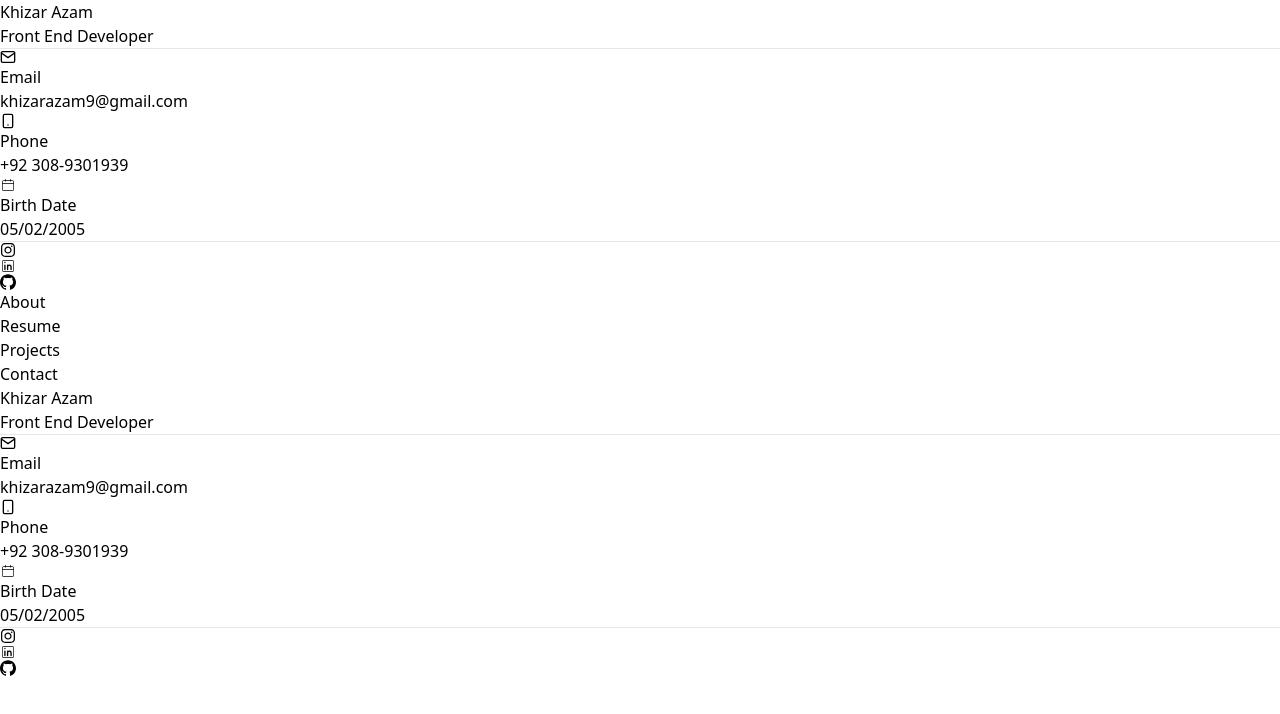
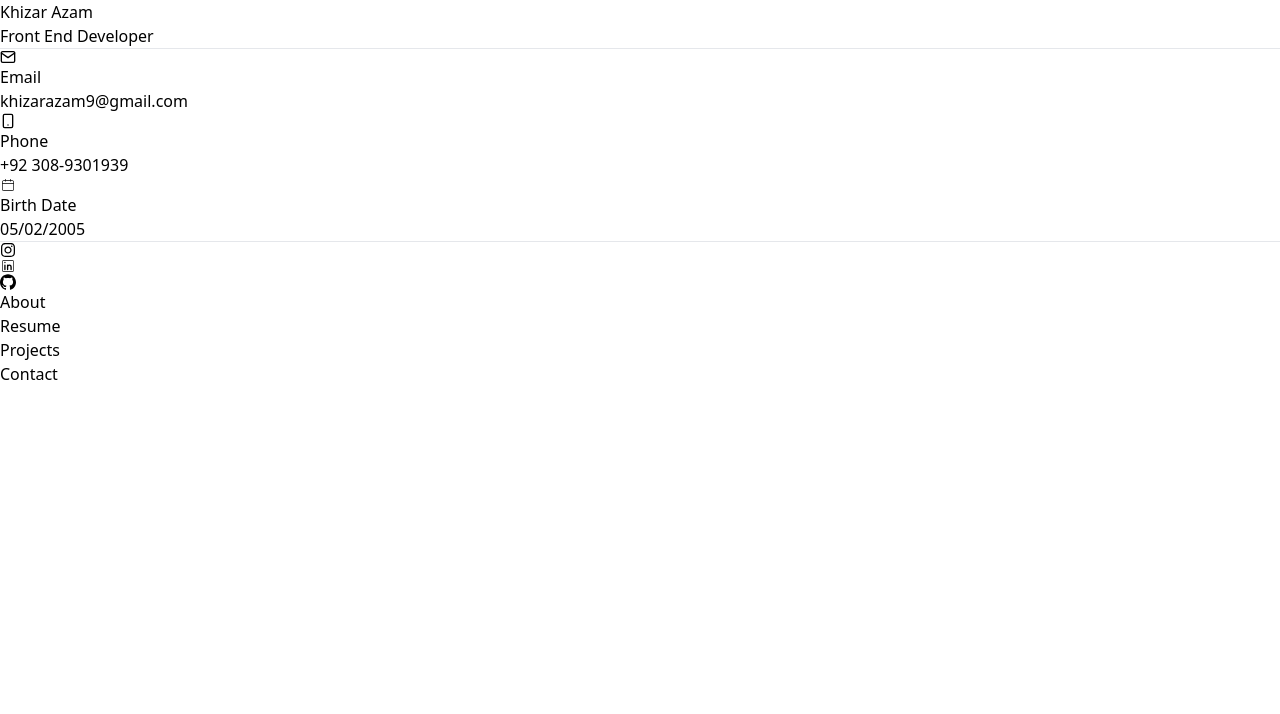
Before and after one commit to Khizarazam/portfolio-2, a React (Vite) app: page / in a window 1280 px wide. Shown: the top 714 px of the page. Built offline with nearby package versions, Linux system fonts and the light colour scheme.

Commit message:
Update main.jsx

```diff
--- a/src/main.jsx
+++ b/src/main.jsx
@@ -14,7 +14,6 @@ ReactDOM.createRoot(document.getElementById('root')).render(
     <HashRouter>
       <Routes>
         <Route path='/' element={<App />}>
-          <Route index element={<Home />}/>
           <Route path='about' element={<About />}/>
           <Route path='resume' element={<Resume />}/>
           <Route path='projects' element={<Projects />}/>
```
